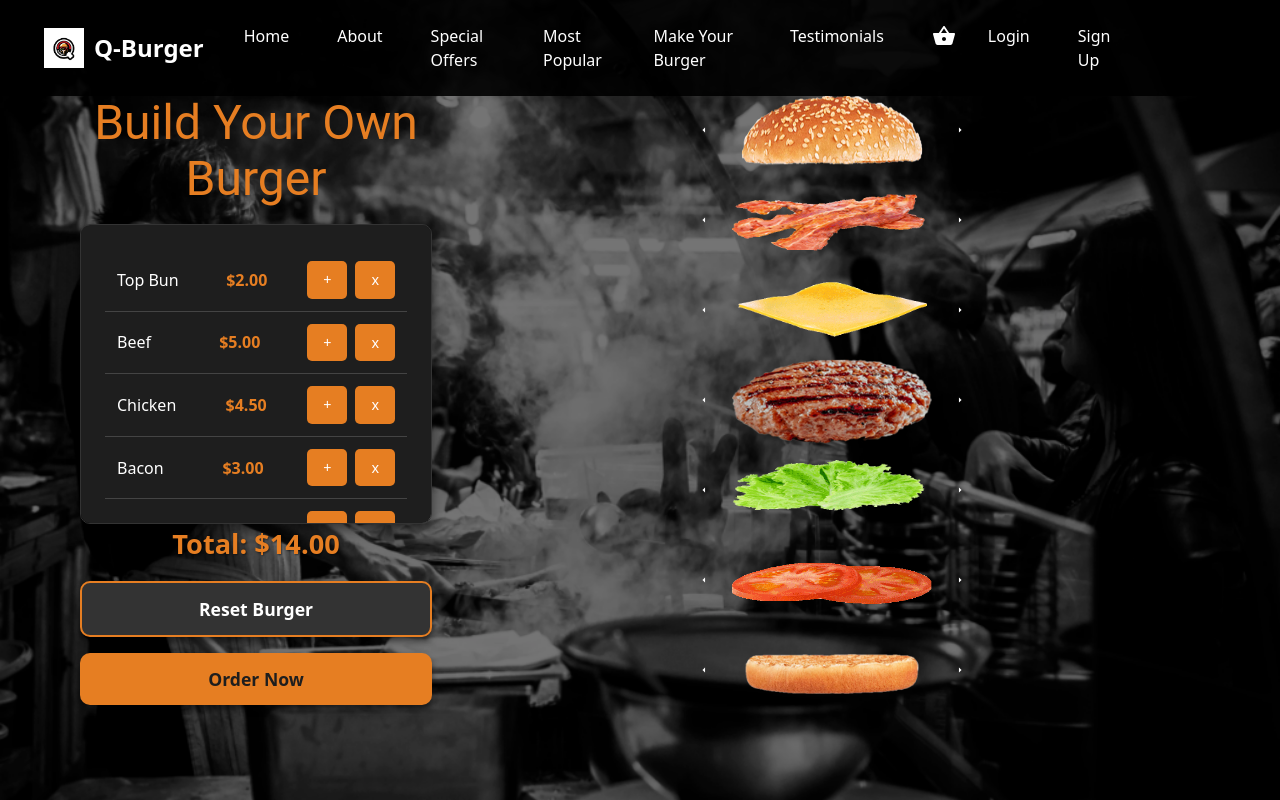
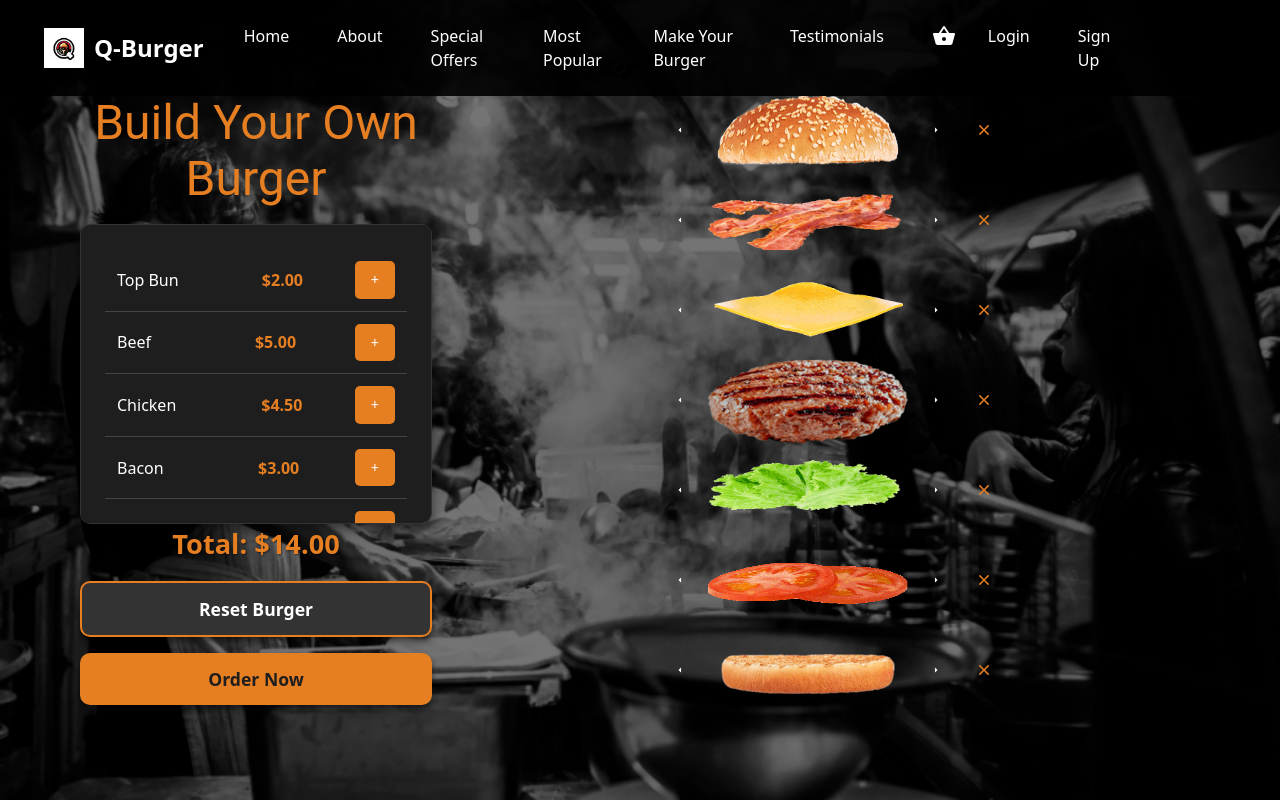
Before and after one commit to YoussefGad97/QBurger, a React (Create React App) app: page /make-your-burger in a window 1280 px wide. Built offline with nearby package versions, Linux system fonts and the light colour scheme.

Commit message:
Added more functionality to the MakeABurger Machine

```diff
--- a/package.json
+++ b/package.json
@@ -13,6 +13,8 @@
     "font-awesome": "^4.7.0",
     "react": "^19.0.0",
     "react-bootstrap": "^2.10.9",
+    "react-dnd": "^16.0.1",
+    "react-dnd-html5-backend": "^16.0.1",
     "react-dom": "^19.0.0",
     "react-router-dom": "^7.1.5",
     "react-scripts": "^5.0.1",
--- a/src/components/MakeYourBurger.js
+++ b/src/components/MakeYourBurger.js
@@ -1,6 +1,6 @@
-import React, { useState, useMemo } from "react";
+import React, { useState, useMemo, useRef } from "react";
 import { Box, Typography, IconButton, Grid } from '@mui/material';
-import { ArrowLeft, ArrowRight } from '@mui/icons-material';
+import { ArrowLeft, ArrowRight, Close } from '@mui/icons-material';
 import "../styles/MakeYourBurger.scss";
 import TopBun1 from "../assets/Ingredients/SesameTop.png";
 import Beef from "../assets/Ingredients/Beef.png";
@@ -46,8 +46,6 @@ const ingredientsList = [
   { name: "Bottom Bun", image: BotBun1, price: 2.00 }
 ];
 
-const getRandomIndex = () => Math.floor(Math.random() * (ingredientsList.length - 2)) + 1;
-
 const MakeYourBurger = () => {
   const defaultIndices = [
     0, // TopBun for box 1
@@ -60,8 +58,40 @@ const MakeYourBurger = () => {
   ];
 
   const [currentIndices, setCurrentIndices] = useState(defaultIndices);
-  const [currentPosition, setCurrentPosition] = useState(1); // Start from index 1 (position 2)
-  const [totalPrice, setTotalPrice] = useState(0);
+  const [isDragging, setIsDragging] = useState(false);
+  const [draggedIndex, setDraggedIndex] = useState(null);
+  const burgerControlsRef = useRef(null);
+
+  const handleDragStart = (index) => {
+    setIsDragging(true);
+    setDraggedIndex(index);
+  };
+
+  const handleDragOver = (e, index) => {
+    e.preventDefault();
+    if (draggedIndex === null || draggedIndex === index) return;
+
+    const targetElement = e.target.closest('.burger-control-item');
+    if (!targetElement) return;
+
+    const rect = targetElement.getBoundingClientRect();
+    const mouseY = e.clientY - rect.top;
+    const isMovingDown = mouseY > rect.height / 2;
+
+    if ((isMovingDown && index > draggedIndex) || (!isMovingDown && index < draggedIndex)) {
+      const newIndices = [...currentIndices];
+      const [draggedItem] = newIndices.splice(draggedIndex, 1);
+      newIndices.splice(index, 0, draggedItem);
+
+      setCurrentIndices(newIndices);
+      setDraggedIndex(index);
+    }
+  };
+
+  const handleDragEnd = () => {
+    setIsDragging(false);
+    setDraggedIndex(null);
+  };
 
   const calculateTotal = useMemo(() => {
     return currentIndices
@@ -76,30 +106,27 @@ const MakeYourBurger = () => {
   const handleAddIngredient = (ingredient) => {
     setCurrentIndices((prevIndices) => {
       const newIndices = [...prevIndices];
-      newIndices[currentPosition] = ingredientsList.findIndex(item => item.name === ingredient.name);
+      let firstNullIndex = newIndices.findIndex(i => i === null);
+      if (firstNullIndex === -1) {
+        firstNullIndex = 1;
+      }
+      newIndices[firstNullIndex] = ingredientsList.findIndex(item => item.name === ingredient.name);
       return newIndices;
     });
-
-    setCurrentPosition((prevPosition) => (prevPosition < 6 ? prevPosition + 1 : 1));
   };
 
   const handleRemoveIngredient = (index) => {
     setCurrentIndices((prevIndices) => {
       const newIndices = [...prevIndices];
-      newIndices[index] = null; // Set to null to remove the ingredient
+      newIndices[index] = null;
       return newIndices;
     });
-  };
-
-  const handleResetBurger = () => {
-    setCurrentIndices(defaultIndices);
-    setCurrentPosition(1); // Reset the position tracker
   };
 
   const handlePrevious = (index) => {
     setCurrentIndices((prevIndices) => {
       const newIndices = [...prevIndices];
-      newIndices[index] = (newIndices[index] - 1 + ingredientsList.length) % ingredientsList.length;
+      newIndices[index] = (newIndices[index] === null ? ingredientsList.length - 1 : (newIndices[index] - 1 + ingredientsList.length) % ingredientsList.length);
       return newIndices;
     });
   };
@@ -107,9 +134,13 @@ const MakeYourBurger = () => {
   const handleNext = (index) => {
     setCurrentIndices((prevIndices) => {
       const newIndices = [...prevIndices];
-      newIndices[index] = (newIndices[index] + 1) % ingredientsList.length;
+      newIndices[index] = (newIndices[index] === null ? 0 : (newIndices[index] + 1) % ingredientsList.length);
       return newIndices;
     });
+  };
+
+  const handleResetBurger = () => {
+    setCurrentIndices([...defaultIndices]);
   };
 
   return (
@@ -125,7 +156,6 @@ const MakeYourBurger = () => {
                 <span>{ingredient.name}</span>
                 <span className="price">${ingredient.price.toFixed(2)}</span>
                 <button onClick={() => handleAddIngredient(ingredient)}>+</button>
-                <button onClick={() => handleRemoveIngredient(index)}>x</button>
               </div>
             ))}
           </div>
@@ -142,12 +172,29 @@ const MakeYourBurger = () => {
           </div>
         </Grid>
         <Grid item xs={12} md={8}>
-          <Box className="burger-controls">
-            {currentIndices.map((currentIndex, i) => (
-              <Box key={i} className="burger-control-item">
-                {currentIndex !== null && ingredientsList[currentIndex] && (
+          <Box className="burger-controls" ref={burgerControlsRef}>
+            {currentIndices.map((currentIndex, index) => (
+              <Box
+                key={index}
+                className={`burger-control-item ${currentIndex === null ? 'empty' : ''}`}
+                draggable={currentIndex !== null}
+                onDragStart={(e) => {
+                  if (currentIndex === null) {
+                    e.preventDefault();
+                  } else {
+                    handleDragStart(index);
+                  }
+                }}
+                onDragOver={(e) => handleDragOver(e, index)}
+                onDragEnd={handleDragEnd}
+                style={{
+                  opacity: isDragging && draggedIndex === index ? 0.5 : 1,
+                  cursor: 'grab',
+                }}
+              >
+                {currentIndex !== null && (
                   <>
-                    <IconButton onClick={() => handlePrevious(i)}>
+                    <IconButton onClick={() => handlePrevious(index)} disabled={isDragging}>
                       <ArrowLeft className="icon-button" />
                     </IconButton>
                     <img
@@ -155,8 +202,11 @@ const MakeYourBurger = () => {
                       alt={ingredientsList[currentIndex].name}
                       className="burger-image"
                     />
-                    <IconButton onClick={() => handleNext(i)}>
+                    <IconButton onClick={() => handleNext(index)} disabled={isDragging}>
                       <ArrowRight className="icon-button" />
+                    </IconButton>
+                    <IconButton onClick={() => handleRemoveIngredient(index)} className="remove-button" >
+                      <Close className="icon-button" />
                     </IconButton>
                   </>
                 )}
--- a/src/styles/MakeYourBurger.scss
+++ b/src/styles/MakeYourBurger.scss
@@ -224,3 +224,24 @@
   border-radius:5rem;
   padding: 0.3rem;
 }
+
+.remove-button {
+  background-color: transparent;
+  border: none;
+  cursor: pointer;
+  padding: 0;
+  margin: 0;
+
+  .icon-button {
+    color: #e67e22;
+    background-color: transparent;
+    border: none;
+    border-radius: 50%;
+    padding: 0.2rem;
+    transition: transform 0.3s ease;
+
+    &:hover {
+      transform: scale(1.2);
+    }
+  }
+}
```
Also changed, not shown: 1 other file (tests, documents, lock files or other folders).
